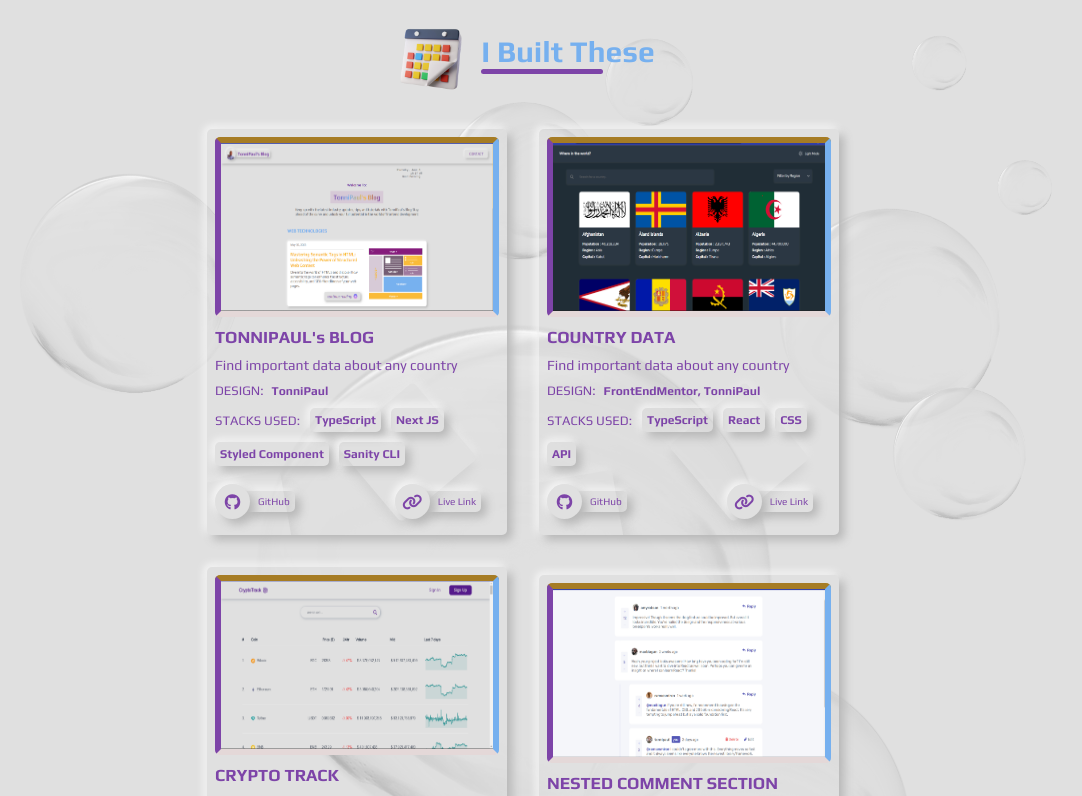
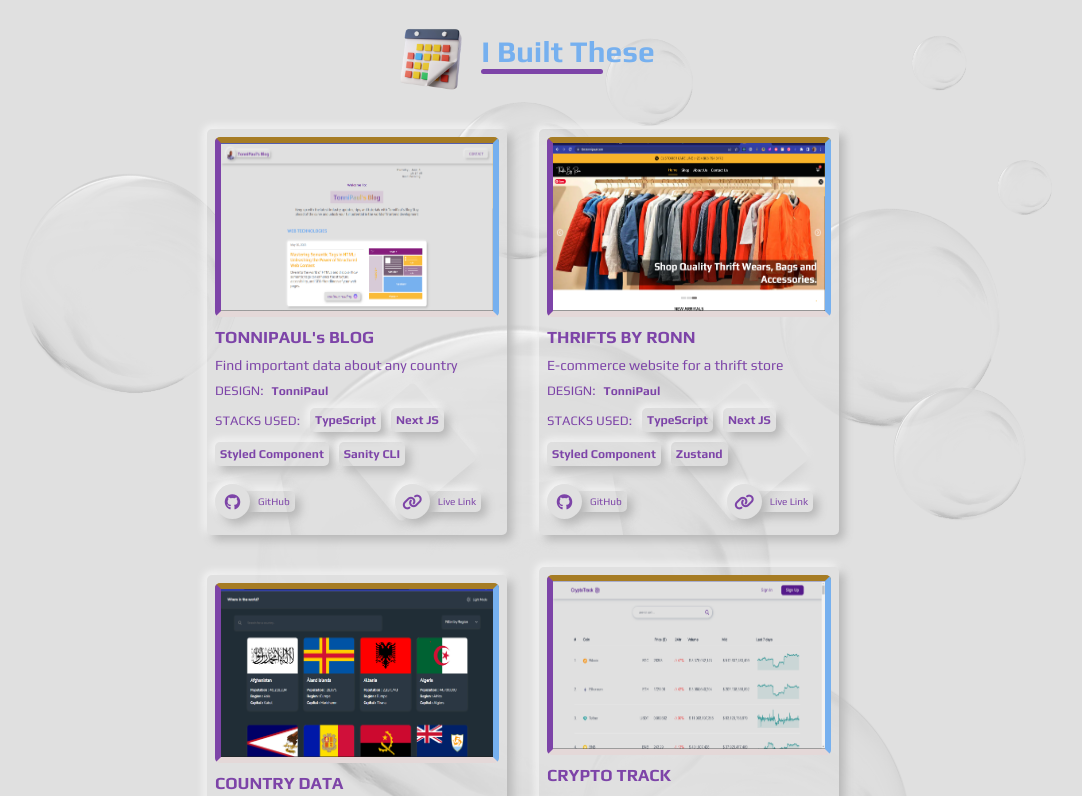
Before and after one commit to TonniPaul/portfolion, a React (Create React App) app: page / in a window 1280 px wide. Shown: the part 1300-2096 px from the top of the page, without its empty margins (117-1199 px from the left). Built offline with nearby package versions, Linux system fonts and the light colour scheme; a web font is replaced by a local one.

Commit message:
feat: add a new project

```diff
--- a/src/Object Files/projectObject.js
+++ b/src/Object Files/projectObject.js
@@ -9,6 +9,16 @@
     stacks: ["TypeScript", "Next JS", "Styled Component", "Sanity CLI"],
     liveSite: "https://blog.tonnipaul.com/",
     github: "https://github.com/TonniPaul/blog",
+    design: "TonniPaul",
+  },
+  {
+    id: uuid(),
+    title: "THRIFTS BY RONN",
+    image: "./assets/tbr.png",
+    description: "E-commerce website for a thrift store",
+    stacks: ["TypeScript", "Next JS", "Styled Component", "Zustand"],
+    liveSite: "https://tbr.tonnipaul.com/",
+    github: "https://github.com/TonniPaul/tbr",
     design: "TonniPaul",
   },
   {
```
Also changed, not shown: public/assets/tbr.png (added).
